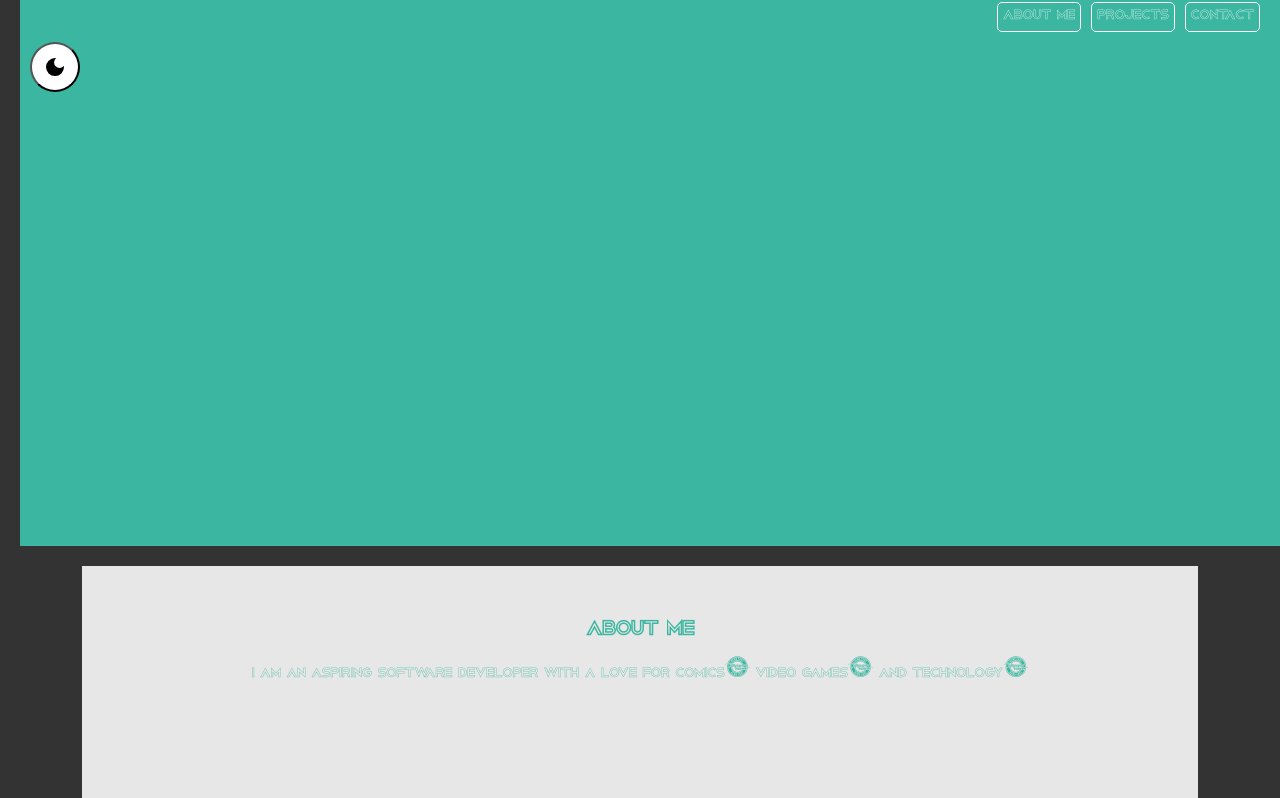
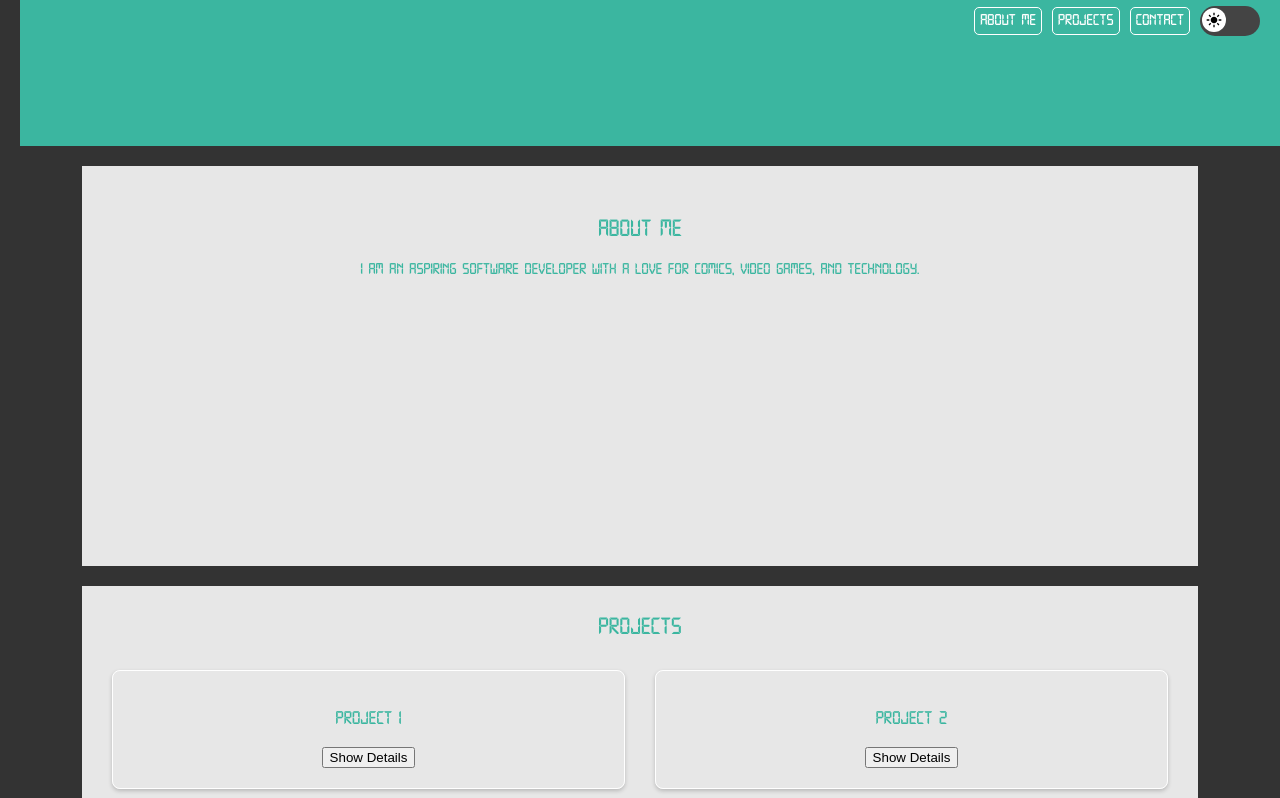
Before and after one commit to nateoseni/my-portfolio, a plain HTML site: page index.html in a window 1280 px wide. Shown: the part 294-1092 px from the top of the page. Drawn offline with Linux system fonts and the light colour scheme.

Commit message:
Changed toggle button to a slider and added it to the nav list

```diff
--- a/index.html
+++ b/index.html
@@ -18,12 +18,17 @@
                 <li><a href="#about">About Me</a></li>
                 <li><a href="#projects">Projects</a></li>
                 <li><a href="#contact">Contact</a></li>
+                <li class="theme-toggle-container">
+                        <input type="checkbox" id="theme-toggle"/>
+                        <label class ="theme-slider" for="theme-toggle">
+                            <div class ="slider">
+                                <svg class="sun" xmlns="http://www.w3.org/2000/svg" height="24px" viewBox="0 -960 960 960" width="24px" fill="#e3e3e3"><path d="M338.5-338.5Q280-397 280-480t58.5-141.5Q397-680 480-680t141.5 58.5Q680-563 680-480t-58.5 141.5Q563-280 480-280t-141.5-58.5ZM200-440H40v-80h160v80Zm720 0H760v-80h160v80ZM440-760v-160h80v160h-80Zm0 720v-160h80v160h-80ZM256-650l-101-97 57-59 96 100-52 56Zm492 496-97-101 53-55 101 97-57 59Zm-98-550 97-101 59 57-100 96-56-52ZM154-212l101-97 55 53-97 101-59-57Z"/></svg>
+                                <svg class="moon" xmlns="http://www.w3.org/2000/svg" height="24px" viewBox="0 -960 960 960" width="24px" fill="#e3e3e3"><path d="M480-120q-150 0-255-105T120-480q0-150 105-255t255-105q14 0 27.5 1t26.5 3q-41 29-65.5 75.5T444-660q0 90 63 153t153 63q55 0 101-24.5t75-65.5q2 13 3 26.5t1 27.5q0 150-105 255T480-120Z"/></svg>
+                            </div>
+                        </label>
+                </li>
             </ul>
         </nav>
-        <button id="theme-toggle">
-        <svg xmlns="http://www.w3.org/2000/svg" height="24px" viewBox="0 -960 960 960" width="24px" fill="#e3e3e3"><path d="M338.5-338.5Q280-397 280-480t58.5-141.5Q397-680 480-680t141.5 58.5Q680-563 680-480t-58.5 141.5Q563-280 480-280t-141.5-58.5ZM200-440H40v-80h160v80Zm720 0H760v-80h160v80ZM440-760v-160h80v160h-80Zm0 720v-160h80v160h-80ZM256-650l-101-97 57-59 96 100-52 56Zm492 496-97-101 53-55 101 97-57 59Zm-98-550 97-101 59 57-100 96-56-52ZM154-212l101-97 55 53-97 101-59-57Z"/></svg>
-        <svg xmlns="http://www.w3.org/2000/svg" height="24px" viewBox="0 -960 960 960" width="24px" fill="#e3e3e3"><path d="M480-120q-150 0-255-105T120-480q0-150 105-255t255-105q14 0 27.5 1t26.5 3q-41 29-65.5 75.5T444-660q0 90 63 153t153 63q55 0 101-24.5t75-65.5q2 13 3 26.5t1 27.5q0 150-105 255T480-120Z"/></svg>
-        </button>
     </header>
 
     <section id="about">
--- a/styles.css
+++ b/styles.css
@@ -3,6 +3,7 @@
     --secondary-color: #f9f9f9;
     --text-color: #333;
     --background-color: #333;
+    --accent-color: #3bb6a0;
 }
 @font-face {
     font-family: 'technology';
@@ -11,48 +12,15 @@
 
 @font-face {
     font-family: 'overcame';
-    src: url("overcame-demo.outline.ttf") format("truetype");
+    src: url("overcame-demo.bold.ttf") format("truetype");
 }
 
 body {
-    font-family: 'overcame', sans-serif;
+    font-family: 'technology', sans-serif;
     margin: 0;
     padding: 20px;
     background-color: #333;
 }
-
-.light-mode {
-    background-color: #f9f9f9;
-    color: #333;
-}
-
-#theme-toggle {
-    height: 50px;
-    width: 50px;
-    background-color: white;
-    padding: 0;
-    display: flex;
-    justify-content: center;
-    align-items: center;
-    border-radius: 50%;
-}
-
-#theme-toggle svg {
-    fill: black
-}
-
-#theme-toggle svg:first-child {
-    display: none;
-}
-
-.light-mode #theme-toggle svg:last-child {
-    display: none;
-}
-
-.light-mode #theme-toggle svg:first-child {
-    display: block;
-}
-
 
 header {
     background-color: #3bb6a0;
@@ -60,7 +28,7 @@ header {
     padding: 10px;
     text-align: left;
     width: 100%;
-    height: 100vh;
+    height: 50vh;
 }
 .header-content {
     display: flex;
@@ -73,15 +41,16 @@ header {
 }
 .header-content .Head {
     position: relative;
-    font-family: 'technology', sans-serif;
-    padding: 20px;
+    font-family: 'overcame', sans-serif;
+    padding-left: 60px;
     animation: slideIn 1s ease-out forwards;
 }
 
 .header-content .Shoulder {
     font-size: 3rem;
     font-weight: normal;
-    padding-left: 365px;
+    padding-left: 387px;
+    padding-top: 20px;
     animation: slideIn 1s ease-out forwards;
     animation-delay: 0.3s;
 }
@@ -100,9 +69,74 @@ header nav ul {
     display: flex;
     justify-content: flex-end;
     list-style-type: none;
+    align-items: center;
     padding: 0;
+    animation: slideIn 1s ease-out forwards;
+    animation-delay: 0.3s;
+}
+.theme-toggle-container {
+    display: flex;
+    align-items: center;
 }
 
+.theme-slider {
+    background-color: #444;
+    width: 60px;
+    height: 30px;
+    border-radius: 50px;
+    position: relative;
+    display: flex;
+    align-items: center;
+    justify-content: space-around;
+    cursor: pointer;
+}
+.slider {
+    position: absolute;
+    width: 24px;
+    height: 24px;
+    background-color: white;
+    border-radius: 50%;
+    left: 2px;
+    top: 2px;
+    display: flex;
+    align-items: center;
+    justify-content: center;
+    transition: transform 0.3s ease;
+}
+
+.slider svg {
+    position: absolute;
+    width: 16px;
+    height: 16px;
+    transition: opacity 0.3s ease;
+}
+.sun {
+    opacity: 1;
+    fill: black;
+}
+
+.moon {
+    opacity: 0;
+}
+
+#theme-toggle:checked + .slider {
+    transform: translateX(26px);
+    background-color: #333;
+
+}
+
+#theme-toggle:checked + .slider .sun {
+    opacity: 0;
+}
+
+#theme-toggle:checked + .slider .moon {
+    opacity: 1;
+    fill: yellow;
+}
+
+#theme-toggle {
+    display: none;
+}
 header nav ul li {
     display: inline-block;
     margin-right: 10px;
```
